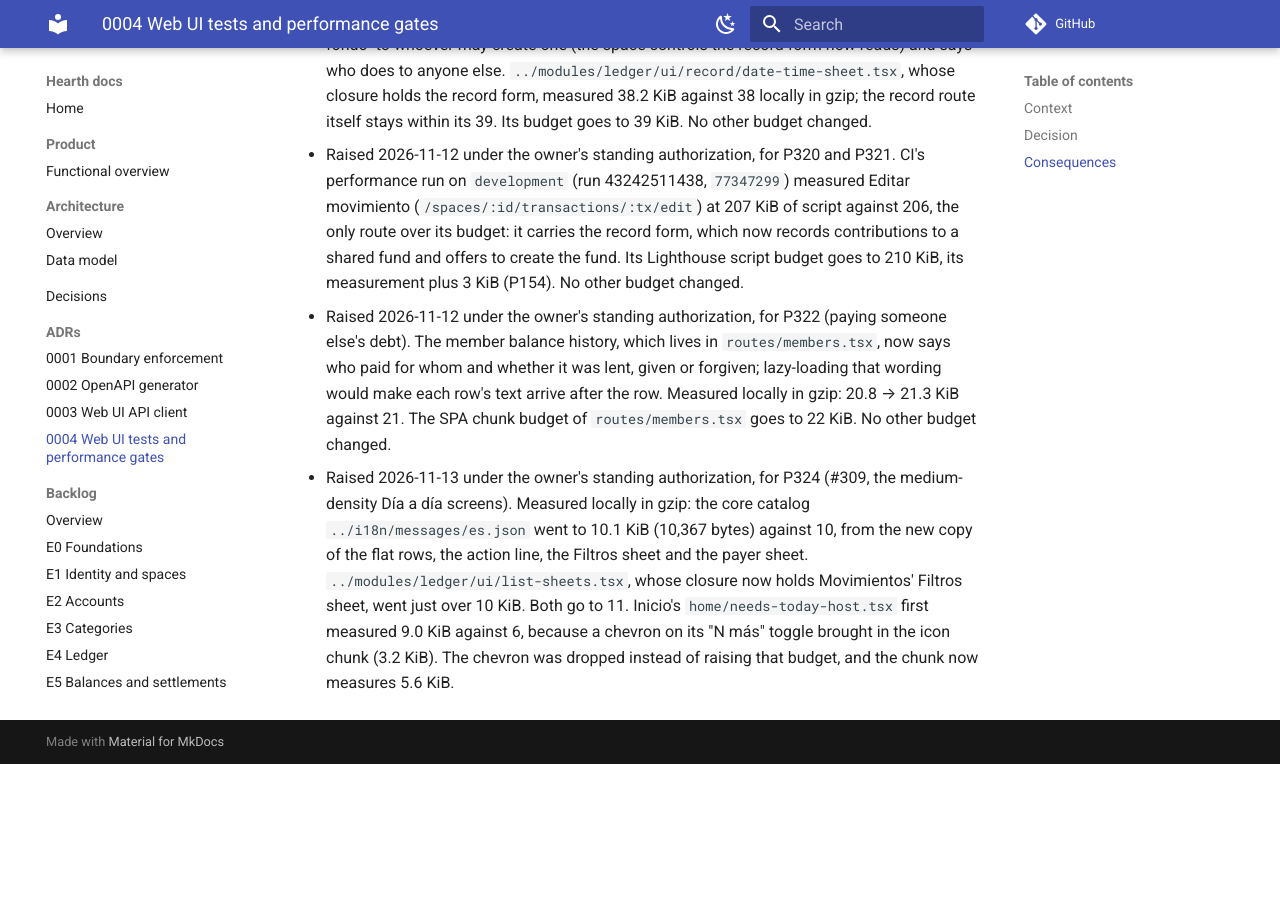
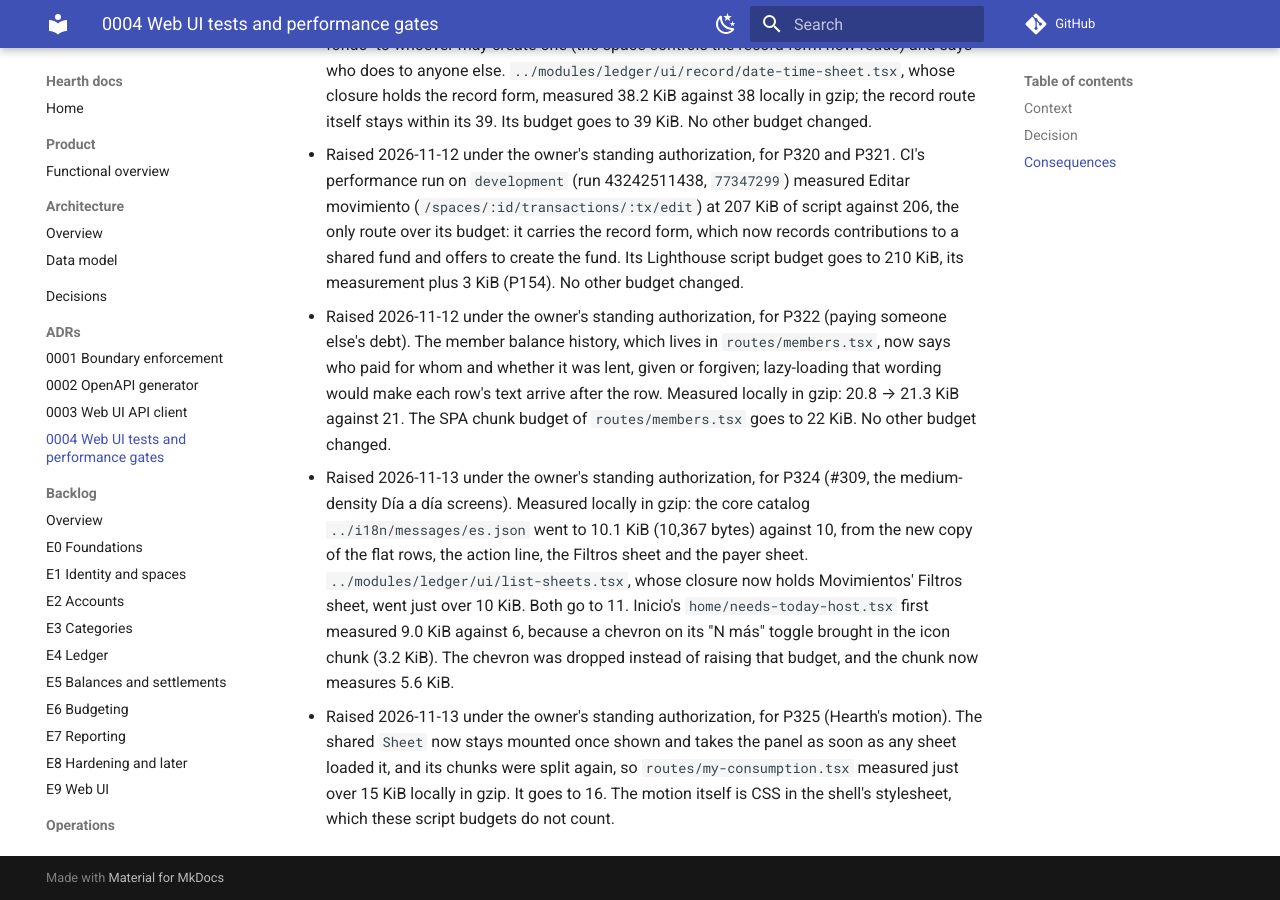
Before and after one commit to Facabore/Hearth, an MkDocs documentation site: the page built from docs/adr/0004-web-ui-testing-and-performance-gates.md, in a window 1280 px wide and 900 px high, scrolled down 9257 px. Built offline with MkDocs 1.6.1 and Material for MkDocs 9.7.7, drawn with Linux system fonts in a browser that asks for light colours; comment, search, counter and statistics services are not loaded; before the commit the page ends 10021 px from its top, so only the background shows below that.

Commit message:
perf(ui): Mi consumo's chunk goes to 16 KiB after P325's sheet change (Refs #314)

```diff
--- a/docs/adr/0004-web-ui-testing-and-performance-gates.md
+++ b/docs/adr/0004-web-ui-testing-and-performance-gates.md
@@ -66,3 +66,4 @@ The owner kept React and Next.js on one condition: the UI must be fast, with Cor
 - Raised 2026-11-12 under the owner's standing authorization, for P320 and P321. CI's performance run on `development` (run 43242511438, `77347299`) measured Editar movimiento (`/spaces/:id/transactions/:tx/edit`) at 207 KiB of script against 206, the only route over its budget: it carries the record form, which now records contributions to a shared fund and offers to create the fund. Its Lighthouse script budget goes to 210 KiB, its measurement plus 3 KiB (P154). No other budget changed.
 - Raised 2026-11-12 under the owner's standing authorization, for P322 (paying someone else's debt). The member balance history, which lives in `routes/members.tsx`, now says who paid for whom and whether it was lent, given or forgiven; lazy-loading that wording would make each row's text arrive after the row. Measured locally in gzip: 20.8 → 21.3 KiB against 21. The SPA chunk budget of `routes/members.tsx` goes to 22 KiB. No other budget changed.
 - Raised 2026-11-13 under the owner's standing authorization, for P324 (#309, the medium-density Día a día screens). Measured locally in gzip: the core catalog `../i18n/messages/es.json` went to 10.1 KiB (10,367 bytes) against 10, from the new copy of the flat rows, the action line, the Filtros sheet and the payer sheet. `../modules/ledger/ui/list-sheets.tsx`, whose closure now holds Movimientos' Filtros sheet, went just over 10 KiB. Both go to 11. Inicio's `home/needs-today-host.tsx` first measured 9.0 KiB against 6, because a chevron on its "N más" toggle brought in the icon chunk (3.2 KiB). The chevron was dropped instead of raising that budget, and the chunk now measures 5.6 KiB.
+- Raised 2026-11-13 under the owner's standing authorization, for P325 (Hearth's motion). The shared `Sheet` now stays mounted once shown and takes the panel as soon as any sheet loaded it, and its chunks were split again, so `routes/my-consumption.tsx` measured just over 15 KiB locally in gzip. It goes to 16. The motion itself is CSS in the shell's stylesheet, which these script budgets do not count.
```
Also changed, not shown: 1 other file.
